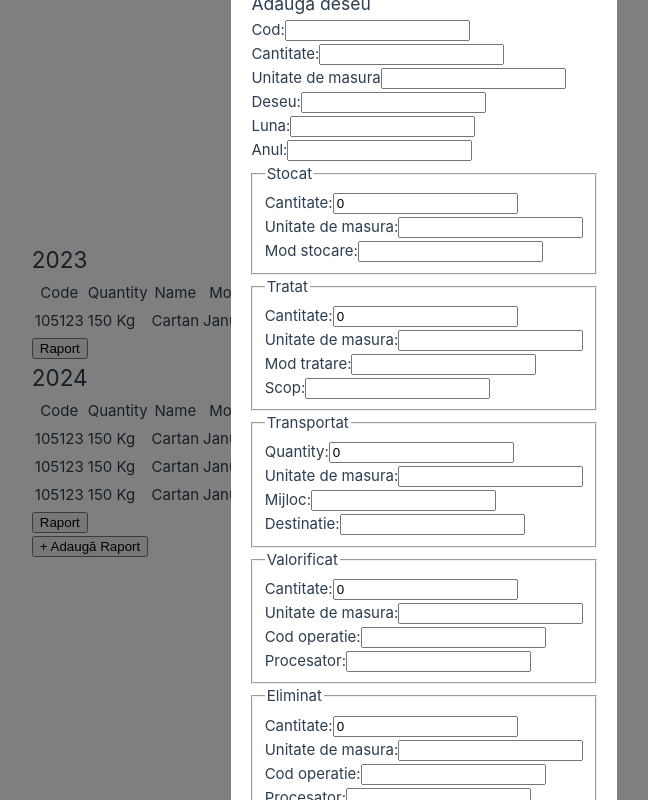
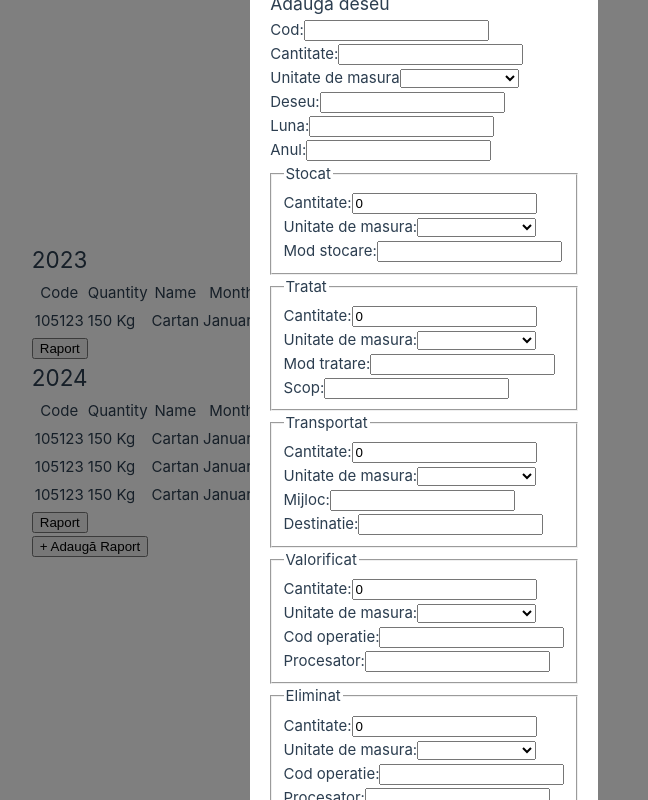
Before and after one commit to alexbogdanradu/evdes, a Vue app in the folder evdes_app/: page / in a window 1280 px wide. Both pictures are taken after a click on the button "+ Adaugă Raport". Shown: the whole page, without its empty margins (216-864 px from the left). Built offline with nearby package versions, Linux system fonts and the light colour scheme.

Commit message:
Unit of measure added

```diff
--- a/evdes_app/src/components/AddWasteForm.vue
+++ b/evdes_app/src/components/AddWasteForm.vue
@@ -13,7 +13,13 @@
             </div>
             <div>
                 <label>Unitate de masura</label>
-                <input v-model="formData.unit" />
+                <select v-model="formData.unit">
+                    <option value="kg">Kilograme (kg)</option>
+                    <option value="L">Litri (L)</option>
+                    <option value="ton">Tone (T)</option>
+                    <option value="m3">Meteri Cubi (m³)</option>
+                    <option value="g">Grame (g)</option>
+                </select>
             </div>
             <div>
                 <label>Deseu:</label>
@@ -35,7 +41,13 @@
                 </div>
                 <div>
                     <label>Unitate de masura:</label>
-                    <input v-model="formData.outbound.Stocat.unit" />
+                    <select v-model="formData.outbound.Stocat.unit">
+                        <option value="kg">Kilograme (kg)</option>
+                        <option value="L">Litri (L)</option>
+                        <option value="ton">Tone (T)</option>
+                        <option value="m3">Meteri Cubi (m³)</option>
+                        <option value="g">Grame (g)</option>
+                    </select>
                 </div>
                 <div>
                     <label>Mod stocare:</label>
@@ -50,7 +62,13 @@
                 </div>
                 <div>
                     <label>Unitate de masura:</label>
-                    <input v-model="formData.outbound.Tratat.unit" />
+                    <select v-model="formData.outbound.Tratat.unit">
+                        <option value="kg">Kilograme (kg)</option>
+                        <option value="L">Litri (L)</option>
+                        <option value="ton">Tone (T)</option>
+                        <option value="m3">Meteri Cubi (m³)</option>
+                        <option value="g">Grame (g)</option>
+                    </select>
                 </div>
                 <div>
                     <label>Mod tratare:</label>
@@ -64,12 +82,18 @@
             <fieldset>
                 <legend>Transportat</legend>
                 <div>
-                    <label>Quantity:</label>
+                    <label>Cantitate:</label>
                     <input v-model.number="formData.outbound.Transportat.quantity" type="number" />
                 </div>
                 <div>
                     <label>Unitate de masura:</label>
-                    <input v-model="formData.outbound.Transportat.unit" />
+                    <select v-model="formData.outbound.Transportat.unit">
+                        <option value="kg">Kilograme (kg)</option>
+                        <option value="L">Litri (L)</option>
+                        <option value="ton">Tone (T)</option>
+                        <option value="m3">Meteri Cubi (m³)</option>
+                        <option value="g">Grame (g)</option>
+                    </select>
                 </div>
                 <div>
                     <label>Mijloc:</label>
@@ -84,11 +108,17 @@
                 <legend>Valorificat</legend>
                 <div>
                     <label>Cantitate:</label>
-                    <input v-model.number="formData.outbound.Valorificat.quantity" type="number" />
+                    <input v-model.number="formData.outbound.Valorificat.quantity" />
                 </div>
                 <div>
                     <label>Unitate de masura:</label>
-                    <input v-model="formData.outbound.Valorificat.unit" />
+                    <select v-model="formData.outbound.Valorificat.unit">
+                        <option value="kg">Kilograme (kg)</option>
+                        <option value="L">Litri (L)</option>
+                        <option value="ton">Tone (T)</option>
+                        <option value="m3">Meteri Cubi (m³)</option>
+                        <option value="g">Grame (g)</option>
+                    </select>
                 </div>
                 <div>
                     <label>Cod operatie:</label>
@@ -107,7 +137,13 @@
                 </div>
                 <div>
                     <label>Unitate de masura:</label>
-                    <input v-model="formData.outbound.Eliminat.unit" />
+                    <select v-model="formData.outbound.Eliminat.unit">
+                        <option value="kg">Kilograme (kg)</option>
+                        <option value="L">Litri (L)</option>
+                        <option value="ton">Tone (T)</option>
+                        <option value="m3">Meteri Cubi (m³)</option>
+                        <option value="g">Grame (g)</option>
+                    </select>
                 </div>
                 <div>
                     <label>Cod operatie:</label>
@@ -126,6 +162,7 @@
 
 <script>
 import SearchableDropdown from './SearchableDropdown.vue';
+import { reactive, toRaw } from 'vue';
 
 export default {
     components: {
@@ -142,12 +179,8 @@ export default {
         },
     },
     watch: {
-        item: {
-            handler(newValue) {
-                this.formData = { ...newValue };
-            },
-            deep: true,
-            immediate: true
+        'formData.unit': function (newUnit) {
+            this.changeUnit(newUnit);
         }
     },
     data() {
@@ -163,6 +196,18 @@ export default {
         },
         submitForm() {
             this.$emit('save-item', { ...this.formData });
+        },
+        changeUnit(newUnit) {
+            const rawFormData = toRaw(this.formData);  // Convert formData to its raw (non-reactive) form
+
+            rawFormData.unit = newUnit;
+            rawFormData.outbound.Stocat.unit = newUnit;
+            rawFormData.outbound.Tratat.unit = newUnit;
+            rawFormData.outbound.Transportat.unit = newUnit;
+            rawFormData.outbound.Valorificat.unit = newUnit;
+            rawFormData.outbound.Eliminat.unit = newUnit;
+
+            this.formData = reactive(rawFormData);  // Apply the changes back
         }
     }
 };
--- a/evdes_app/src/components/SearchableDropdown.vue
+++ b/evdes_app/src/components/SearchableDropdown.vue
@@ -5,7 +5,7 @@
             :placeholder="searchQuery ? '' : 'Search...'" class="search-input" />
 
         <!-- Dropdown Menu -->
-        <div v-if="isDropdownVisible" class="dropdown">
+        <div v-if="isDropdownVisible" class="dropdown" ref="dropdown">
             <ul>
                 <li v-for="item in filteredItems" :key="item.code" @click="selectItem(item)" class="dropdown-item">
                     {{ item.code }}: {{ item.description }}
@@ -38,7 +38,9 @@ export default {
     },
     methods: {
         handleClickOutside(event) {
-            if (!this.$refs.dropdown.contains(event.target)) {
+            const dropdown = this.$refs.dropdown;
+            // Ensure dropdown ref is available before accessing its methods
+            if (dropdown && !dropdown.contains(event.target)) {
                 this.isDropdownVisible = false;
             }
         },
@@ -56,7 +58,6 @@ export default {
             try {
                 const response = await fetch('./../../src/assets/wastes.json');
                 this.items = await response.json();
-                console.log(this.items.length);
             } catch (error) {
                 console.error('Error fetching the items:', error);
             }
```
